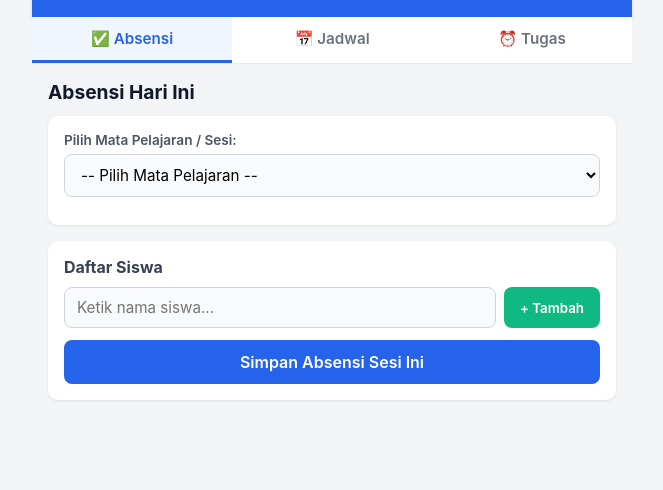
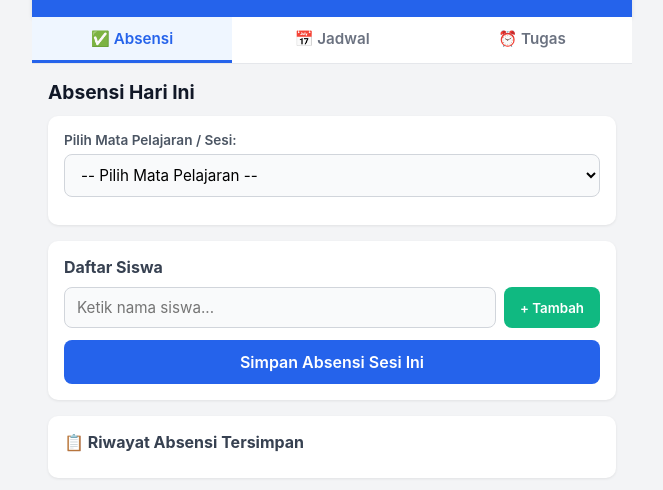
Before and after one commit to novandospp/class-attendance, a plain HTML site: page index.html in a window 1280 px wide. Shown: the part 72-562 px from the top of the page, without its empty margins (308-971 px from the left). Drawn offline with Linux system fonts and the light colour scheme.

Commit message:
Update index.html

```diff
--- a/index.html
+++ b/index.html
@@ -34,7 +34,7 @@
         <section id="tab-absensi" class="tab-content active">
             <h2>Absensi Hari Ini</h2>
 
-            <!-- Pilih Jadwal Pelajaran yang sudah tertanam langsung di HTML -->
+            <!-- Pilih Jadwal Pelajaran -->
             <div class="card">
                 <label for="pilih-jadwal">Pilih Mata Pelajaran / Sesi:</label>
                 <select id="pilih-jadwal">
@@ -89,6 +89,14 @@
 
                 <button id="btn-simpan-absensi" class="btn-primary">Simpan Absensi Sesi Ini</button>
             </div>
+
+            <!-- Bagian Riwayat Absensi yang Baru Ditambahkan -->
+            <div class="card">
+                <h3>📋 Riwayat Absensi Tersimpan</h3>
+                <ul id="daftar-riwayat-absensi" class="list-container">
+                    <!-- Rekap absensi akan muncul otomatis di sini -->
+                </ul>
+            </div>
         </section>
 
         <!-- 2. TAB PENGATURAN JADWAL -->
@@ -119,7 +127,6 @@
 
             <h3>Daftar Jadwal Kelas XI - B</h3>
             <ul id="daftar-jadwal" class="list-container">
-                <!-- Jadwal bawaan langsung tertulis di HTML -->
                 <li class="list-item"><div><strong>Senin (07:30 - 09:30)</strong><br><span>B ING - Laily Fadiyah Kahar, S.Pd.</span></div></li>
                 <li class="list-item"><div><strong>Senin (10:00 - 13:50)</strong><br><span>FIS - Reni Anjarwati, S.Pd</span></div></li>
                 <li class="list-item"><div><strong>Senin (13:50 - 15:10)</strong><br><span>SNBD - Yuda Eli Riyanto, S.Pd</span></div></li>
```
